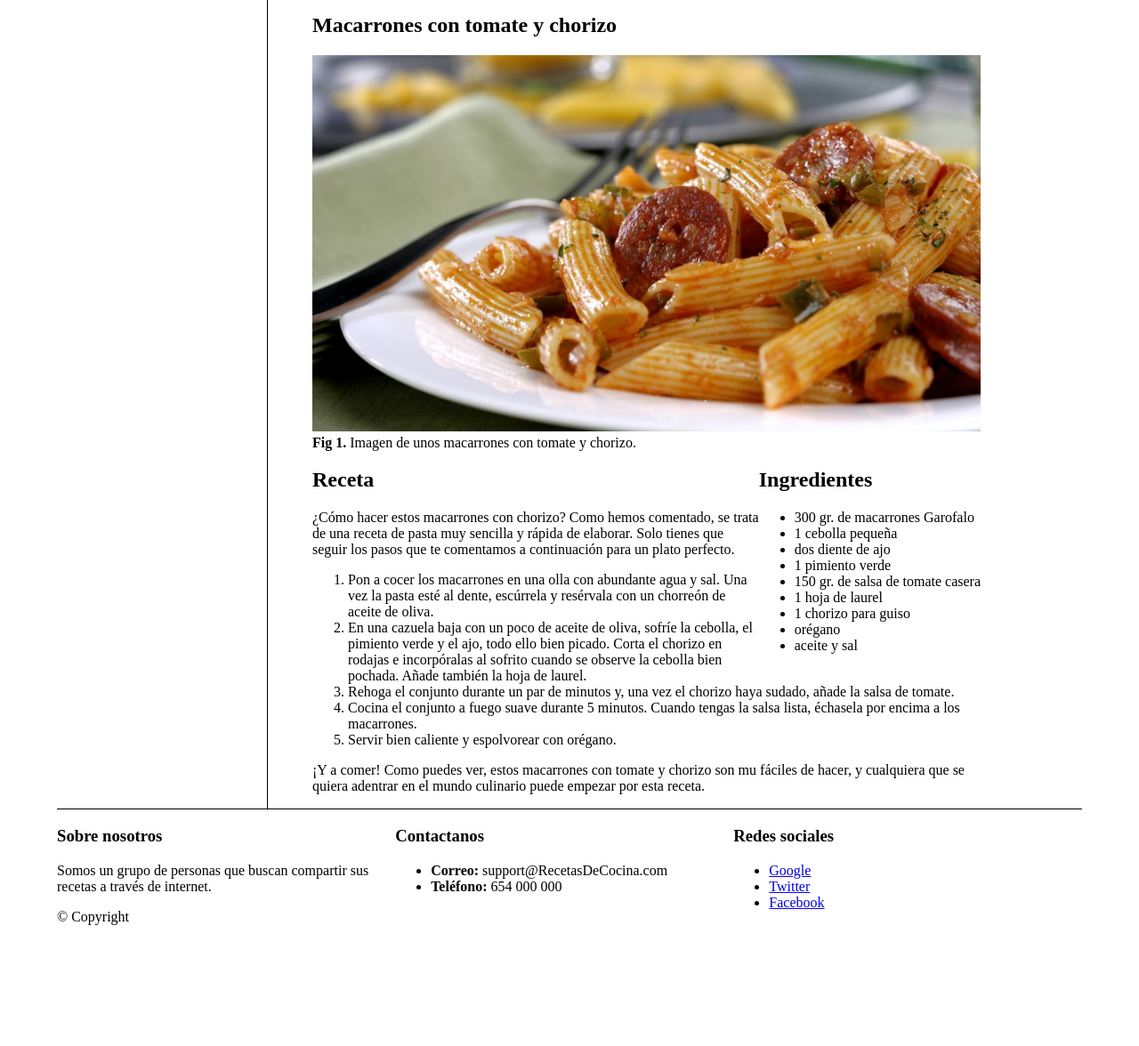
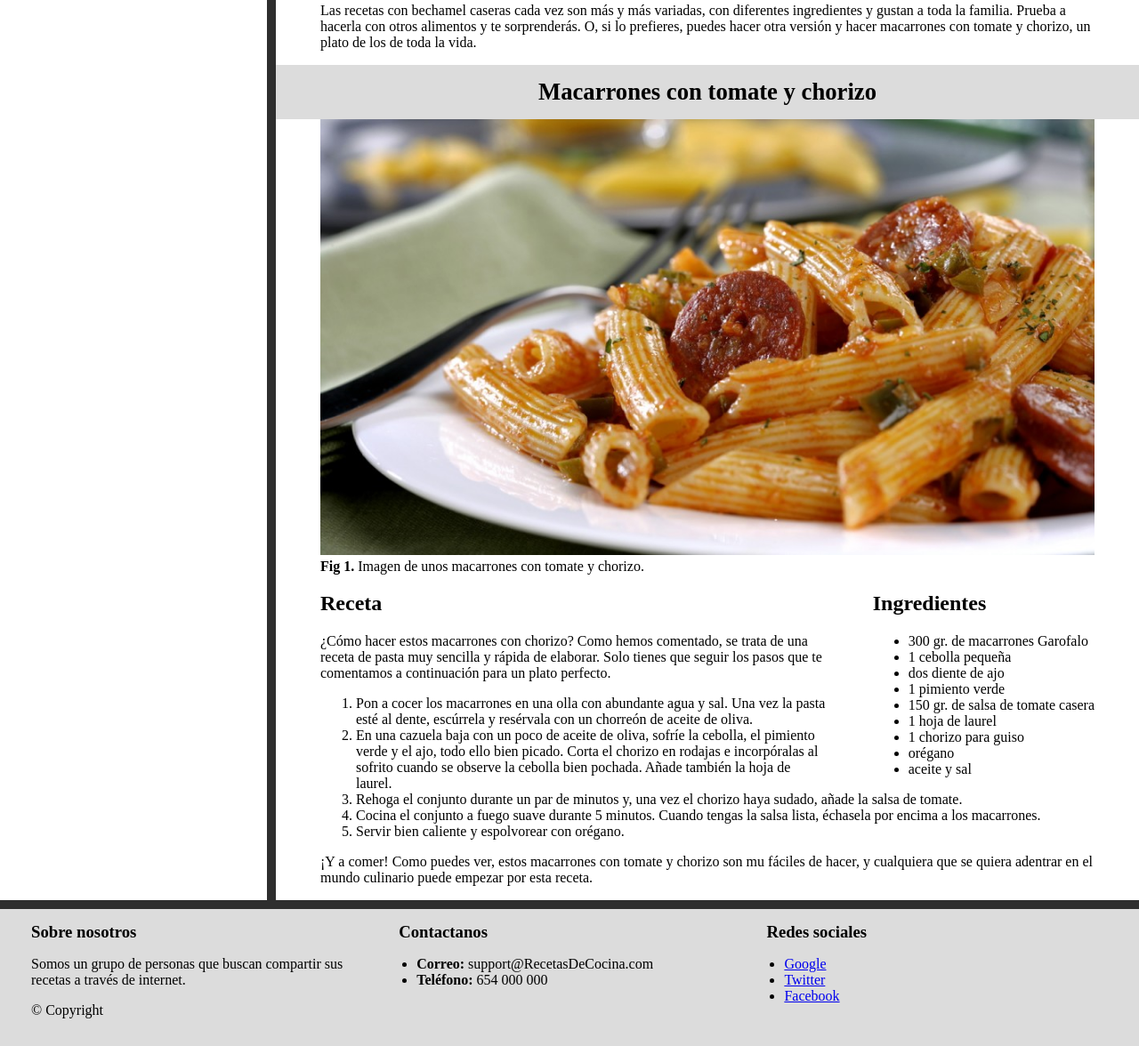
Before and after one commit to DainWs/2DAW_DIW, a plain HTML site: page 1Trimestre/Unit-3/Exercises/Worksheet-04/Actividad-05/index.html in a window 1280 px wide. Shown: the part 955-2131 px from the top of the page at 89% size. Before the commit the page ends 2011 px from the top, so only its background shows below. Drawn offline with Linux system fonts and the light colour scheme.

Commit message:
exercises

```diff
--- a/1Trimestre/Unit-3/Exercises/Worksheet-04/Actividad-05/css/index.css
+++ b/1Trimestre/Unit-3/Exercises/Worksheet-04/Actividad-05/css/index.css
@@ -17,8 +17,9 @@ h1 {
     font-size: 20pt;
     margin: 0;
 }
-body { margin: 0; }
-body > header { border-bottom: 1px solid var(--primary-color); }
+body {
+    margin: 0;
+}
 body > header > h1 { margin: 20px 0 0 10px; }
 
 nav {
@@ -68,51 +69,77 @@ nav li > ul {
     position: absolute;
 }
 
-body > main {
+body > main, .receta {
     overflow: hidden;
-    margin-right: auto;
-    width: 90vw;
 }
 
-body > main > * { float: left; }
 body > main > aside {
     width: var(--aside-width);
+    float: left;
     padding: 20px;
     box-sizing: border-box;
 }
 
 body > main > article {
-    width: calc(100% - var(--aside-width));
+    width: calc(100% - (var(--aside-width) + 1));
     box-sizing: border-box;
-    border-left: 1px solid black;
+    border-left: 10px solid var(--nav-active-background);
+    margin-left: var(--aside-width);
 }
 
-.receta  {
-    overflow: hidden;
+.receta {
+    margin-left: auto;
+}
+
+.receta > * {
     padding: 0 50px;
-    margin-left: auto;
+}
+
+.receta > header {
+    margin: 0;
+    padding: 15px 0;
+    width: 100%;
+    text-align: center;
+    background-color: var(--primary-color);
 }
 
 .receta .main-image {
     margin: 0;
+    width: 100%;
+    box-sizing: border-box;
+}
+
+.receta .main-image img {
+    width: 100%;
 }
 
 .receta .ingredientes {
     float: right;
 }
 
-.receta .main-image img {
+body > footer {
+    box-sizing: border-box;
+    margin: auto;
+    border-top: 10px solid var(--nav-active-background);
+    padding: 0 20px;
     width: 100%;
+    background-color: var(--primary-color);
+
 }
-
-body > footer {
-    border-top: 1px solid black;
-    margin: auto;
-    width: 90vw;
+body > footer h3 {
+    margin: 0;
 }
 
 body > footer > * {
+    display: inline-block;
+    box-sizing: border-box;
+    vertical-align: top;
+
+    padding: 15px;
     margin: auto;
     width: 33%;
-    float: left;
 }
+
+body > footer ul {
+    padding-left: 20px;
+}
--- a/1Trimestre/Unit-3/Exercises/Worksheet-04/Actividad-05/index.html
+++ b/1Trimestre/Unit-3/Exercises/Worksheet-04/Actividad-05/index.html
@@ -69,7 +69,7 @@
 
                 <section class="receta">
                     <header>
-                        <h2>Macarrones con tomate y chorizo</h2>
+                        <h1>Macarrones con tomate y chorizo</h1>
                     </header>
 
                     <figure class="main-image">
```
